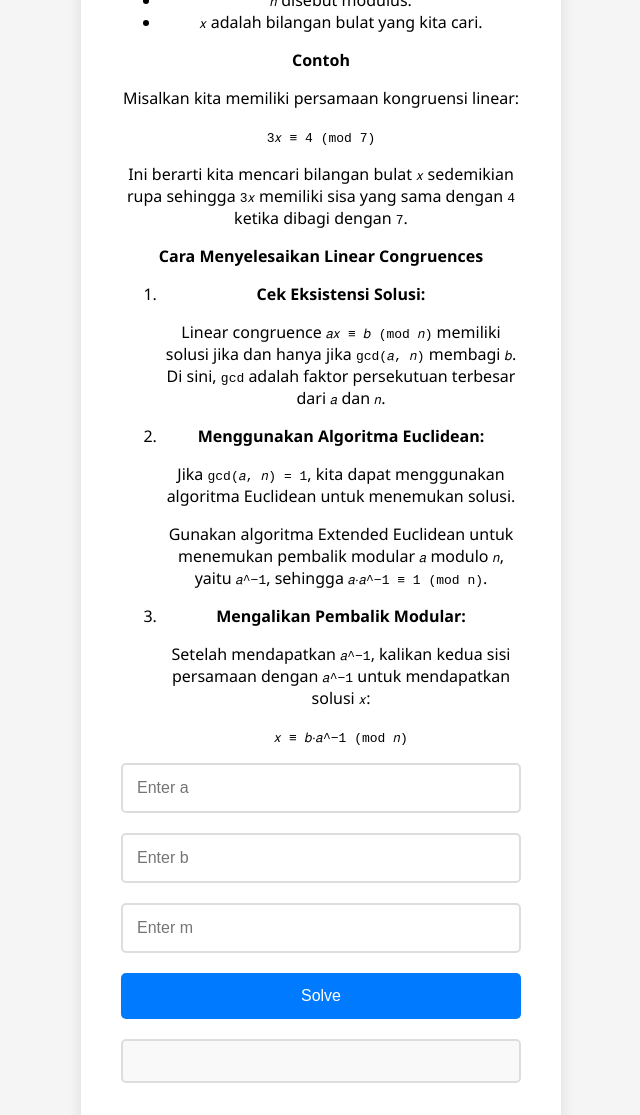
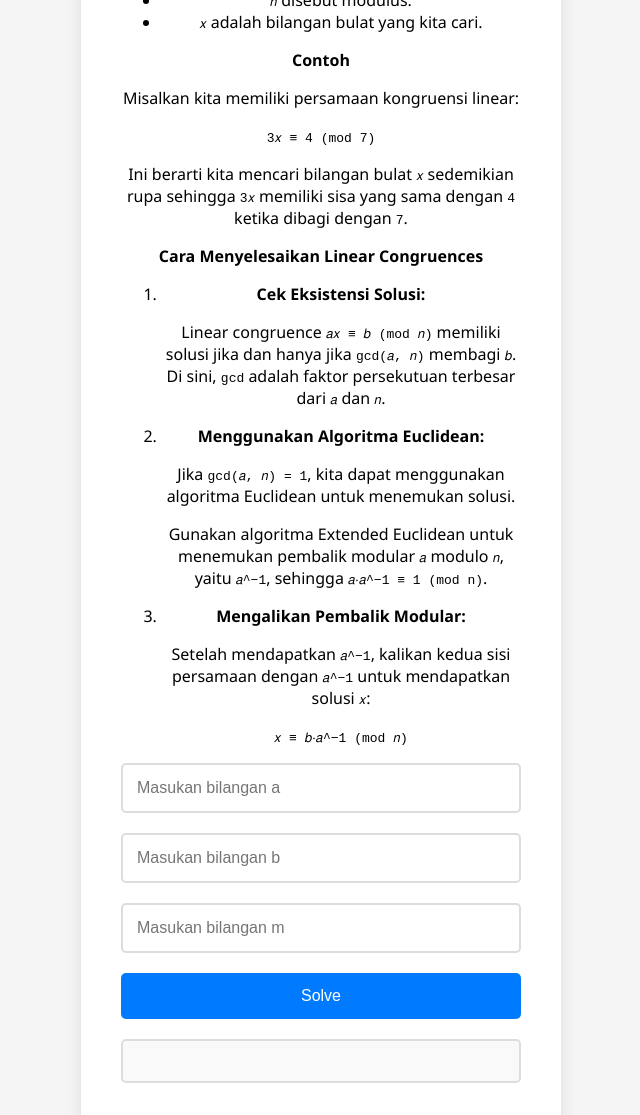
Before and after one commit to kinasti/kalkulator-linear-congruence, a plain HTML site: page index.html in a window 1280 px wide. Shown: the top 1115 px of the page, without its empty margins (319-959 px from the left). Drawn offline with Linux system fonts and the light colour scheme.

Commit message:
Update index.html

```diff
--- a/index.html
+++ b/index.html
@@ -45,9 +45,9 @@
         </div>
 
         <form id="congruence-form">
-            <input type="number" id="a" placeholder="Enter a" required>
-            <input type="number" id="b" placeholder="Enter b" required>
-            <input type="number" id="m" placeholder="Enter m" required>
+            <input type="number" id="a" placeholder="Masukan bilangan a" required>
+            <input type="number" id="b" placeholder="Masukan bilangan b" required>
+            <input type="number" id="m" placeholder="Masukan bilangan m" required>
             <button type="submit">Solve</button>
         </form>
         <div class="result" id="result"></div>
```
